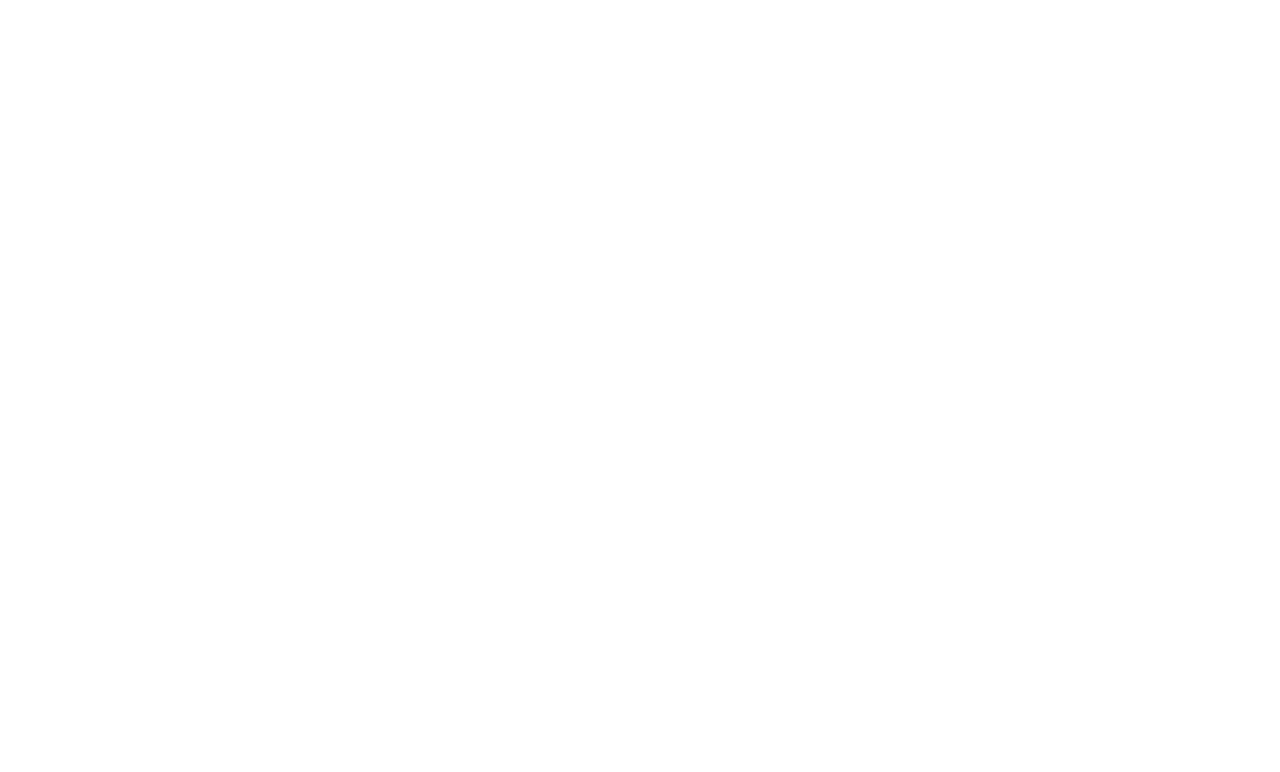
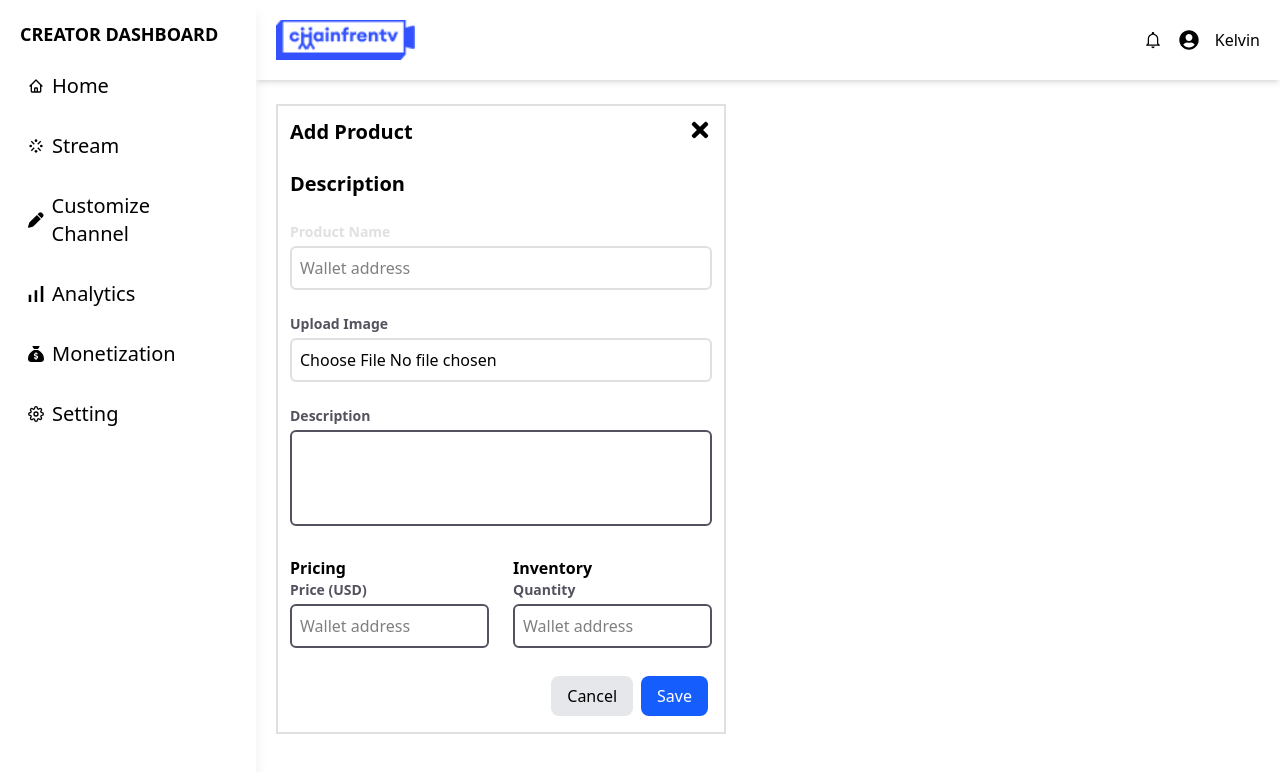
Before and after one commit to GAMSH655/ChainFren, a React (Vite) app: page /AddProd in a window 1280 px wide. Before the commit this address had no page. Shown: the top 772 px of the page. Built offline with nearby package versions, Linux system fonts and the light colour scheme.

Commit message:
store tab

```diff
--- a/src/App.jsx
+++ b/src/App.jsx
@@ -2,14 +2,15 @@
 import { BrowserRouter, Routes, Route } from "react-router-dom";
 import SettingsPage from "../src/Pages/SettingsPage";
 import Monetization from "../src/Pages/Monetization";
-
-
+import AddProd from "../src/Pages/AddProd";
+import Header from "./Components/Header";
 const App = () => {
   return (
     <BrowserRouter>
       <Routes>
       <Route path="/" element={<SettingsPage />} />
       <Route path="/monetization" element={<Monetization  />} />
+      <Route path="/AddProd" element={< AddProd />} />
       </Routes>
     </BrowserRouter>
   );
--- a/src/Header.jsx
+++ b/src/Components/Header.jsx
@@ -1,7 +1,7 @@
 import { AiOutlineMenu } from "react-icons/ai";
 import { IoMdNotificationsOutline } from "react-icons/io";
 import { FaUserCircle } from "react-icons/fa";
-import Logo from "./assets/Logo.png";
+import Logo from "../../src/assets/logo.png";
 
 const Header = ({ sidebarOpen, setSidebarOpen }) => {
   return (
--- /dev/null
+++ b/src/Pages/AddProd.jsx
@@ -0,0 +1,87 @@
+import React, { useState } from 'react';
+import Header from '../Components/Header';
+import Sidebar from '../Components/Sidebar';
+import { FaTimes } from 'react-icons/fa';
+const AddProd = () => {
+  const [sidebarOpen, setSidebarOpen] = useState(false);
+
+  return (
+    <div className="flex h-screen bg-white">
+      <Sidebar sidebarOpen={sidebarOpen} setSidebarOpen={setSidebarOpen} />
+      <div className="flex-1 md:ml-64 overflow-auto">
+        <Header sidebarOpen={sidebarOpen} setSidebarOpen={setSidebarOpen} />
+        <div className=" border-2 border-[#DFE0E1] m-5 w-[450px]">
+        <div className="flex justify-between p-3">
+        <p className="font-semibold text-xl capitalize">add product</p>
+        <span></span>
+        <FaTimes className='text-end font-bold text-2xl'/>
+        </div>
+        <p className="font-semibold text-xl capitalize p-3">description</p>
+
+        <div className="p-3">
+          <label className="text-sm font-semibold text-[#DFE0E1] flex items-center">
+            Product Name
+          </label>
+          <input
+            type="text"
+            placeholder="Wallet address"
+            className="w-full p-2 mt-1 border-2 border-[#DFE0E1] rounded-md focus:outline-none"
+          />
+        </div>
+
+        <div className="p-3">
+          <label className="text-sm font-semibold text-[#53525f] flex items-center">
+            Upload Image
+          </label>
+          <input
+            type="file"
+            className="w-full p-2 mt-1 border-2 border-[#DFE0E1] rounded-md focus:outline-none"
+          />
+        </div>
+
+        <div className="p-3">
+          <label className="text-sm font-semibold text-[#53525f] flex items-center">
+            Description
+          </label>
+          <textarea
+            className="w-full h-24 p-2 mt-1 border-2 border-[#53525f] rounded-md resize-none focus:outline-none"
+          ></textarea>
+        </div>
+        <div className="flex">
+
+        <div className="p-3">
+        <p className="font-semibold text-l capitalize">pricing</p>
+          <label className="text-sm font-semibold text-[#53525f] flex items-center">
+           Price (USD)
+          </label>
+          <input
+            type="text"
+            placeholder="Wallet address"
+            className="w-full p-2 mt-1 border-2 border-[#53525f] rounded-md focus:outline-none"
+          />
+        </div>
+
+        <div className="p-3">
+        <p className="font-semibold text-l capitalize">inventory</p>
+          <label className="text-sm font-semibold text-[#53525f] flex items-center">
+          Quantity
+          </label>
+          <input
+            type="text"
+            placeholder="Wallet address"
+            className="w-full p-2 mt-1 border-2 border-[#53525f] rounded-md focus:outline-none"
+          />
+        </div>
+        </div>
+        {/*  */}
+        <div className="flex justify-end space-x-2 m-4">
+        <button className="bg-gray-200 px-4 py-2 rounded-lg">Cancel</button>
+        <button className="bg-blue-600 text-white px-4 py-2 rounded-lg">Save</button>
+      </div>
+      </div>
+      </div>
+    </div>
+  );
+};
+
+export default AddProd;
--- a/src/Pages/Monetization.jsx
+++ b/src/Pages/Monetization.jsx
@@ -1,6 +1,6 @@
 import React, { useState } from 'react';
-import Sidebar from '../Sidebar';
-import Header from '../Header';
+import Sidebar from '../Components/Sidebar';
+import Header from '../Components/Header';
 import Tabs from '@mui/material/Tabs';
 import Tab from '@mui/material/Tab';
 import Box from '@mui/material/Box';
--- a/src/Pages/SettingsPage.jsx
+++ b/src/Pages/SettingsPage.jsx
@@ -1,6 +1,6 @@
 import { useState } from "react";
-import Header from "../Header";
-import Sidebar from "../Sidebar";
+import Header from "../Components/Header";
+import Sidebar from "../Components/Sidebar";
 import Avatar from "../assets/Avatar.png"
 const SettingsPage =()=> {
   const [username, setUsername] = useState("Kelvin Agboje");
--- a/src/Tabs/Store.jsx
+++ b/src/Tabs/Store.jsx
@@ -1,5 +1,6 @@
 import React from 'react'
 import Shirt from "../assets/shirt.png"
+import { NavLink } from 'react-router-dom'
 const Store = () => {
   return (
     <div>
@@ -18,7 +19,9 @@
         <div className="mt-4 shadow-lg p-6 rounded-lg bg-white w-full md:w-[805px] w">
         <div className="flex justify-between">
         <h3 className="font-semibold text-xl">Active Products</h3>
-        <button className="bg-blue-500 p-[7px] w-[140px] rounded-md">Add Products</button>
+        <button className="bg-blue-500 p-[7px] w-[140px] rounded-md">
+           <NavLink to="/AddProd">Add Product</NavLink>
+        </button>
         </div>
 
 
```
Also changed, not shown: src/Components/Sidebar.jsx (renamed from src/Sidebar.jsx).
